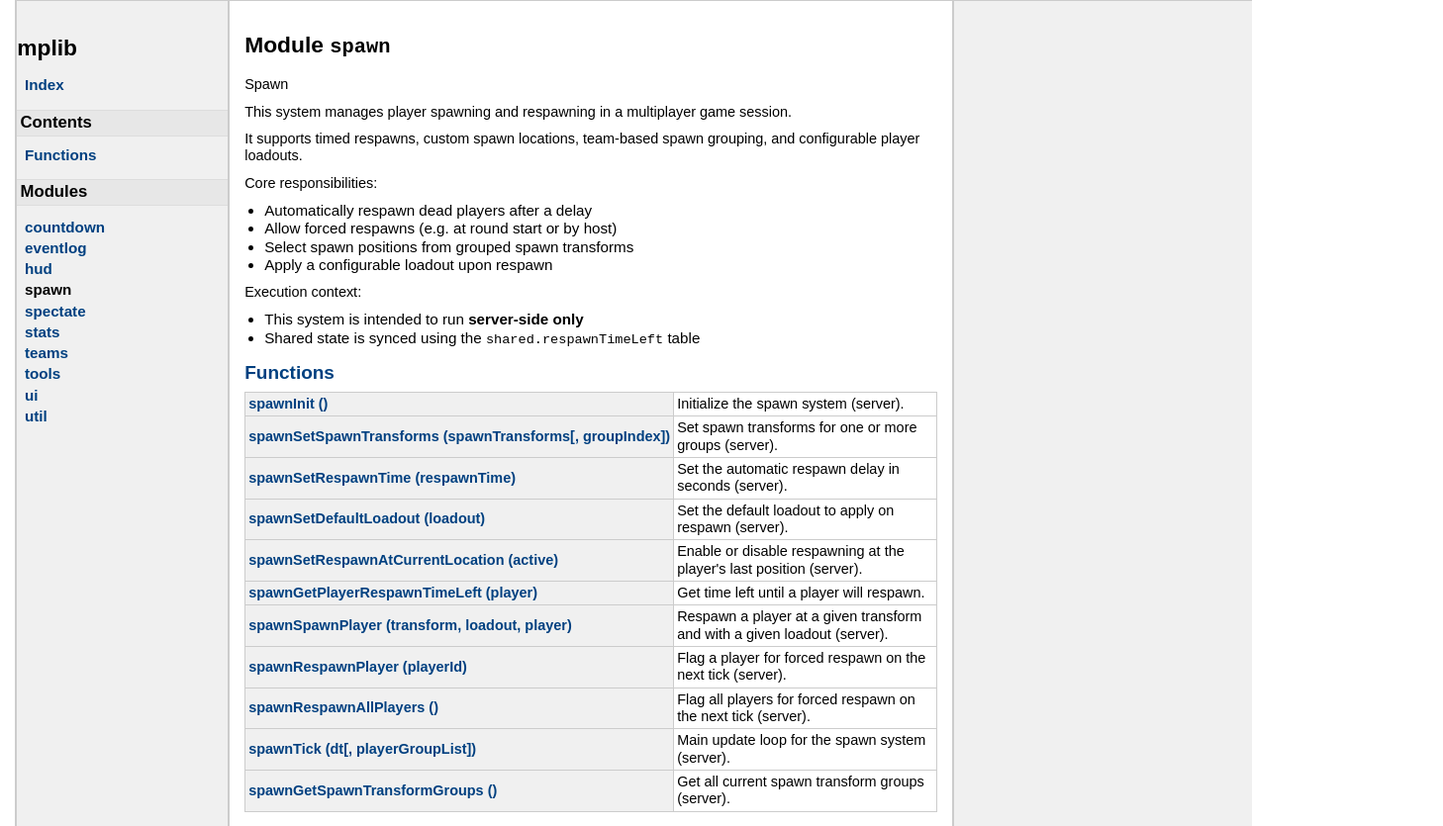
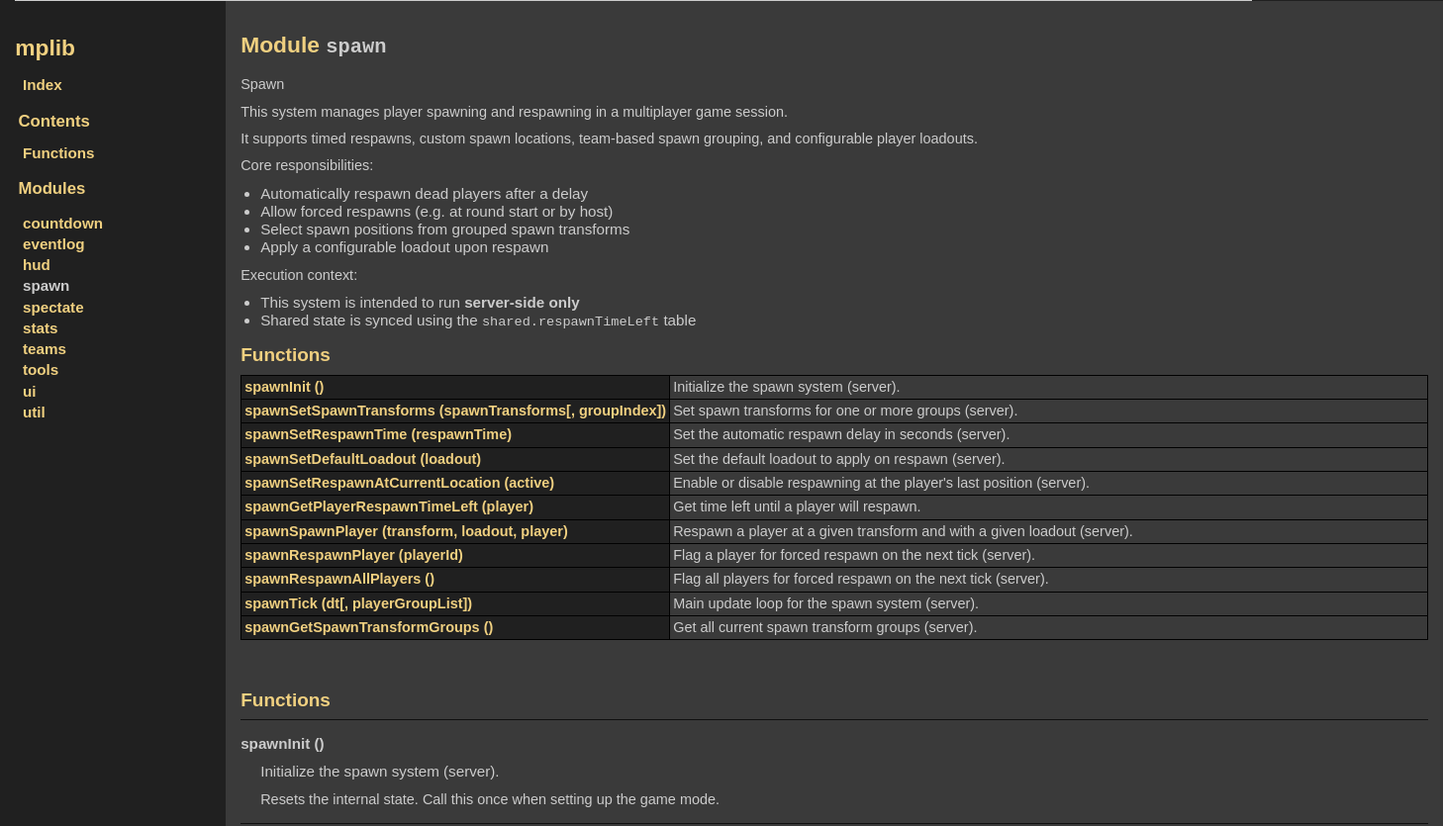
Before and after one commit to tuxedolabsorg/mplib, a plain HTML site: page docs/modules/spawn.html in a window 1280 px wide. Shown: the top 835 px of the page at 99% size, 1458 px wide, since content can reach past the window. Drawn offline with Linux system fonts and the light colour scheme.

Commit message:
Update doc styling.

```diff
--- a/docs/ldoc.css
+++ b/docs/ldoc.css
@@ -6,13 +6,14 @@ http://developer.yahoo.com/yui/license.html
 version: 2.8.2r1
 */
 html {
-    color: #000;
-    background: #FFF;
+    background: #202020;
 }
 body,div,dl,dt,dd,ul,ol,li,h1,h2,h3,h4,h5,h6,pre,code,form,fieldset,legend,input,button,textarea,p,blockquote,th,td {
     margin: 0;
     padding: 0;
+    color: #ccc;
 }
+
 table {
     border-collapse: collapse;
     border-spacing: 0;
@@ -67,7 +68,7 @@ body {
     margin-left: 1em;
     margin-right: 1em;
     font-family: arial, helvetica, geneva, sans-serif;
-    background-color: #ffffff; margin: 0px;
+    background-color: #202020; margin: 0px;
 }
 
 code, tt { font-family: monospace; font-size: 1.1em; }
@@ -88,14 +89,15 @@ em { font-style: italic;}
 h1 {
     font-size: 1.5em;
     margin: 20px 0 20px 0;
+    color: #F0D080;
 }
-h2, h3, h4 { margin: 15px 0 10px 0; }
+h2, h3, h4 { margin: 15px 0 10px 0; color: #F0D080;}
 h2 { font-size: 1.25em; }
 h3 { font-size: 1.15em; }
 h4 { font-size: 1.06em; }
 
-a:link { font-weight: bold; color: #004080; text-decoration: none; }
-a:visited { font-weight: bold; color: #006699; text-decoration: none; }
+a:link { font-weight: bold; color: #F0D080; text-decoration: none; }
+a:visited { font-weight: bold; color: #F0D080; text-decoration: none; }
 a:link:hover { text-decoration: underline; }
 
 hr {
@@ -114,8 +116,8 @@ p.name {
 }
 
 pre {
-    background-color: rgb(245, 245, 245);
-    border: 1px solid #C0C0C0; /* silver */
+    background-color: #202020;
+    border: 1px solid #101010;
     padding: 10px;
     margin: 10px 0 10px 0;
     overflow: auto;
@@ -132,7 +134,7 @@ table.index td { text-align: left; vertical-align: top; }
 #container {
     margin-left: 1em;
     margin-right: 1em;
-    background-color: #f0f0f0;
+    background-color: #202020;
 }
 
 #product {
@@ -146,26 +148,21 @@ table.index td { text-align: left; vertical-align: top; }
 }
 
 #main {
-    background-color: #f0f0f0;
-    border-left: 2px solid #cccccc;
+    background-color: #202020;
 }
 
 #navigation {
     float: left;
     width: 14em;
     vertical-align: top;
-    background-color: #f0f0f0;
+    background-color: #202020;
     overflow: visible;
 }
 
 #navigation h2 {
-    background-color:#e7e7e7;
     font-size:1.1em;
-    color:#000000;
     text-align: left;
     padding:0.2em;
-    border-top:1px solid #dddddd;
-    border-bottom:1px solid #dddddd;
 }
 
 #navigation ul
@@ -188,17 +185,15 @@ table.index td { text-align: left; vertical-align: top; }
 #content {
     margin-left: 14em;
     padding: 1em;
-    width: 700px;
-    border-left: 2px solid #cccccc;
-    border-right: 2px solid #cccccc;
-    background-color: #ffffff;
+    width: 1200px;
+    background-color: #3a3a3a;
 }
 
 #about {
     clear: both;
     padding: 5px;
-    border-top: 2px solid #cccccc;
-    background-color: #ffffff;
+    border-top: 2px solid #202020;
+    background-color: #3a3a3a;
 }
 
 @media print {
@@ -236,32 +231,32 @@ table.index td { text-align: left; vertical-align: top; }
 table.module_list {
     border-width: 1px;
     border-style: solid;
-    border-color: #cccccc;
+    border-color: #202020;
     border-collapse: collapse;
 }
 table.module_list td {
     border-width: 1px;
     padding: 3px;
     border-style: solid;
-    border-color: #cccccc;
+    border-color: #000000;
 }
-table.module_list td.name { background-color: #f0f0f0; min-width: 200px; }
+table.module_list td.name { background-color: #202020; min-width: 200px; }
 table.module_list td.summary { width: 100%; }
 
 
 table.function_list {
     border-width: 1px;
     border-style: solid;
-    border-color: #cccccc;
+    border-color: #010101;
     border-collapse: collapse;
 }
 table.function_list td {
     border-width: 1px;
     padding: 3px;
     border-style: solid;
-    border-color: #cccccc;
+    border-color: #010101;
 }
-table.function_list td.name { background-color: #f0f0f0; min-width: 200px; }
+table.function_list td.name { background-color: #202020; min-width: 200px; }
 table.function_list td.summary { width: 100%; }
 
 ul.nowrap {
@@ -269,7 +264,7 @@ ul.nowrap {
     white-space:nowrap;
 }
 
-dl.table dt, dl.function dt {border-top: 1px solid #ccc; padding-top: 1em;}
+dl.table dt, dl.function dt {border-top: 1px solid #101010; padding-top: 1em;}
 dl.table dd, dl.function dd {padding-bottom: 1em; margin: 10px 0 0 20px;}
 dl.table h3, dl.function h3 {font-size: .95em;}
 
@@ -292,12 +287,12 @@ pre .escape { color: #844631; }
 pre .keyword { color: #aa5050; font-weight: bold; }
 pre .library { color: #0e7c6b; }
 pre .marker { color: #512b1e; background: #fedc56; font-weight: bold; }
-pre .string { color: #8080ff; }
+pre .string { color: #e6a168; }
 pre .number { color: #f8660d; }
-pre .function-name { color: #60447f; }
+pre .function-name { color: #aa5050; }
 pre .operator { color: #2239a8; font-weight: bold; }
 pre .preprocessor, pre .prepro { color: #a33243; }
-pre .global { color: #800080; }
+pre .global { color: #82aa50; }
 pre .user-keyword { color: #800080; }
 pre .prompt { color: #558817; }
 pre .url { color: #272fc2; text-decoration: underline; }
```
